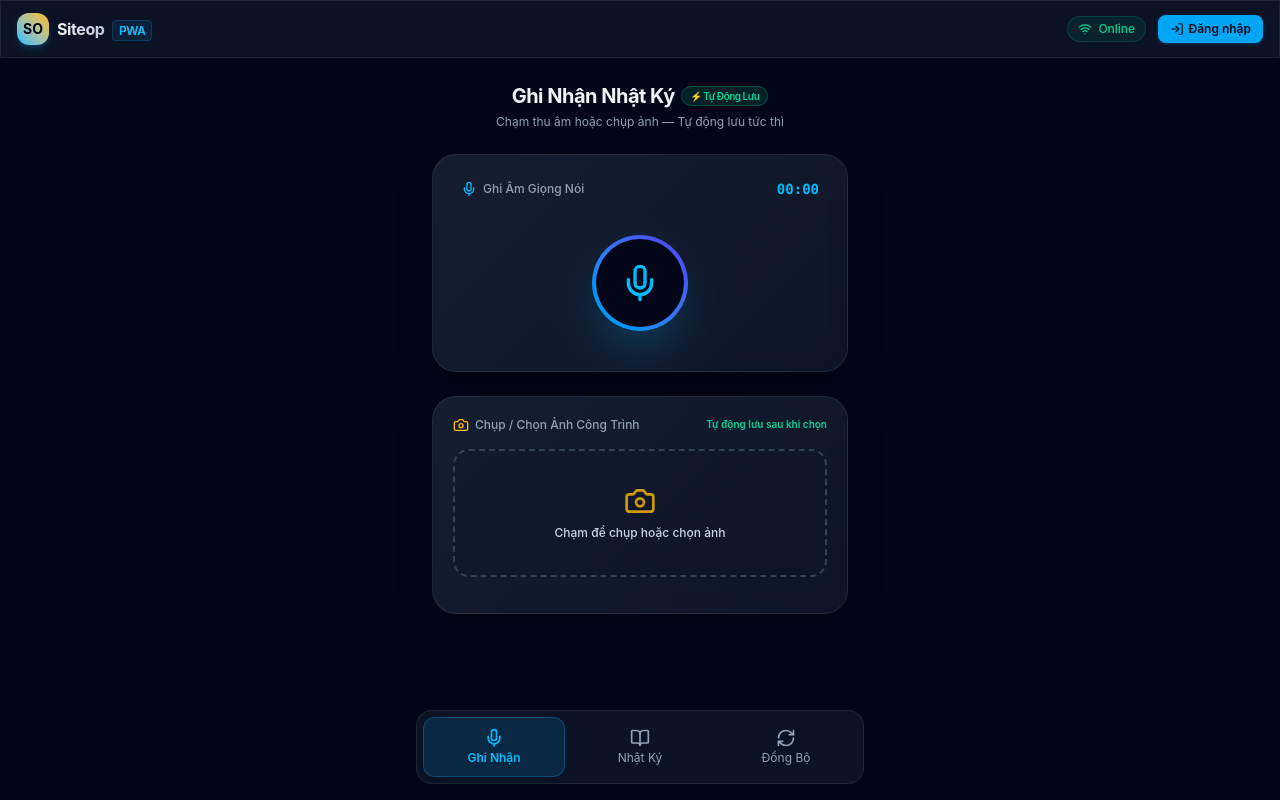
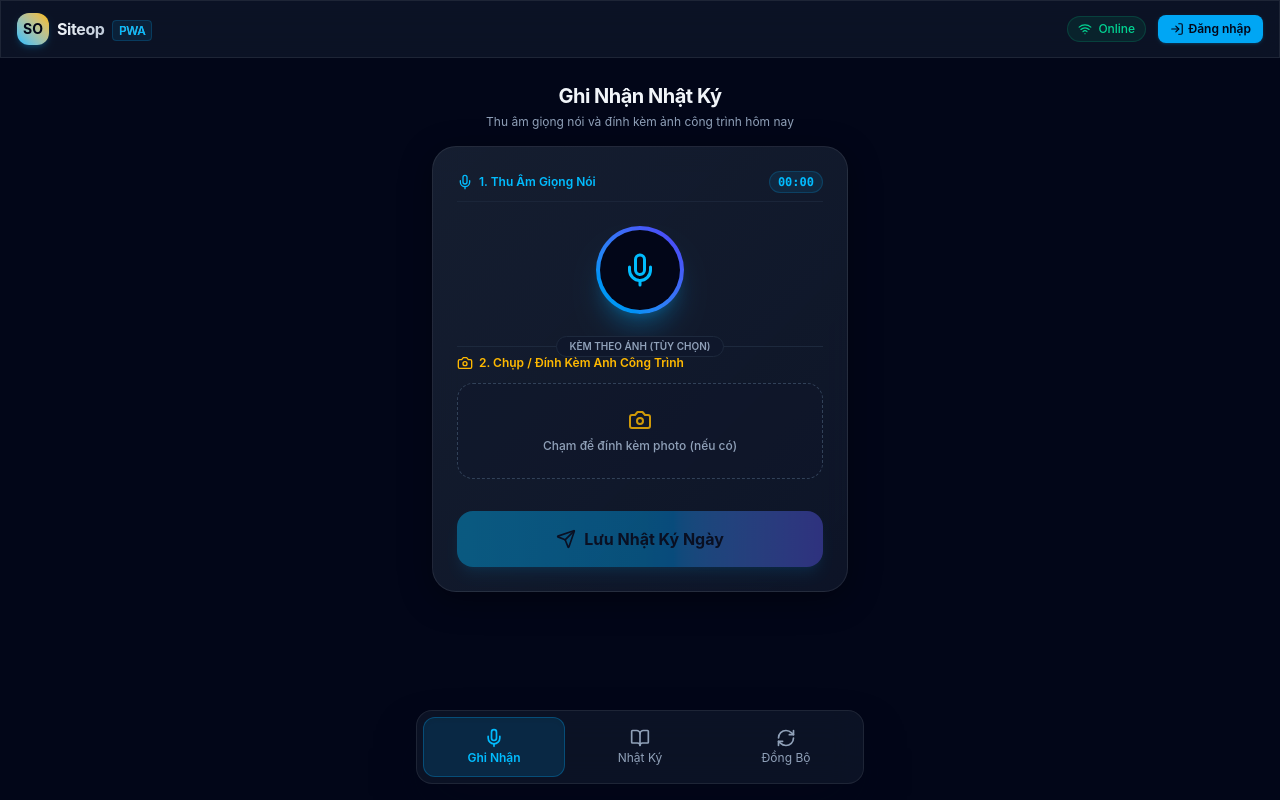
Before and after one commit to jennatalls/Siteop, a React (Vite) app: page / in a window 1280 px wide. Built offline with nearby package versions, Linux system fonts and the light colour scheme; no server answers; the database is empty.

Commit message:
style: unify voice, photo, and submit button into one single card

```diff
--- a/src/routes/CaptureRoute.tsx
+++ b/src/routes/CaptureRoute.tsx
@@ -1,5 +1,5 @@
-import React, { useState, useRef, useEffect } from 'react';
-import { Mic, Square, Play, Pause, Camera, Trash2, CheckCircle2, AlertCircle, RefreshCw, Sparkles } from 'lucide-react';
+import React, { useState, useRef } from 'react';
+import { Mic, Square, Play, Pause, Camera, Trash2, Send, RefreshCw, Plus, CheckCircle2 } from 'lucide-react';
 import { supabase } from '../lib/supabase';
 import { addToOfflineQueue, blobToBase64, uploadMediaToSupabase } from '../lib/offlineStore';
 import { processAudioWithGemini } from '../lib/geminiFallback';
@@ -43,98 +43,6 @@ export const CaptureRoute: React.FC<CaptureRouteProps> = ({ isOnline, onEntrySav
     return `${mins.toString().padStart(2, '0')}:${secs.toString().padStart(2, '0')}`;
   };
 
-  // Internal Auto-Save Core Engine
-  const saveEntryToSupabase = async (voiceBlobParam?: Blob | null, photoBlobParam?: Blob | null) => {
-    const targetAudio = voiceBlobParam !== undefined ? voiceBlobParam : audioBlob;
-    const targetPhoto = photoBlobParam !== undefined ? photoBlobParam : photoBlob;
-
-    if (!targetAudio && !targetPhoto) return;
-
-    setIsSubmitting(true);
-
-    try {
-      const voiceBase64 = targetAudio ? await blobToBase64(targetAudio) : undefined;
-      const photoBase64 = targetPhoto ? await blobToBase64(targetPhoto) : undefined;
-
-      if (!isOnline) {
-        addToOfflineQueue({
-          voiceBlobBase64: voiceBase64,
-          photoBlobBase64: photoBase64,
-          audioMimeType: targetAudio?.type,
-          photoMimeType: targetPhoto?.type
-        });
-
-        setToast({
-          message: '⚡ Tự động lưu offline vào thiết bị (sẽ đồng bộ khi có mạng)',
-          type: 'success',
-          open: true
-        });
-      } else {
-        let voiceUrl: string | null = null;
-        let photoUrl: string | null = null;
-
-        if (targetAudio) {
-          voiceUrl = await uploadMediaToSupabase(targetAudio, 'voice-memos', `voice_${Date.now()}.mp4`);
-        }
-
-        if (targetPhoto) {
-          photoUrl = await uploadMediaToSupabase(targetPhoto, 'photos', `photo_${Date.now()}.jpg`);
-        }
-
-        const { data: userData } = await supabase.auth.getUser();
-
-        const { data: newEntry, error } = await supabase
-          .from('diary_entries')
-          .insert({
-            created_by: userData?.user?.id || null,
-            voice_url: voiceUrl,
-            photo_url: photoUrl,
-            status: 'draft',
-            submitted_at: new Date().toISOString()
-          })
-          .select()
-          .single();
-
-        if (error) {
-          console.warn('Supabase insert error, using offline fallback:', error);
-          addToOfflineQueue({
-            voiceBlobBase64: voiceBase64,
-            photoBlobBase64: photoBase64,
-            audioMimeType: targetAudio?.type,
-            photoMimeType: targetPhoto?.type
-          });
-          setToast({
-            message: '⚡ Đã lưu offline thành công',
-            type: 'info',
-            open: true
-          });
-        } else {
-          setToast({
-            message: '⚡ Tự động lưu nhật ký thành công!',
-            type: 'success',
-            open: true
-          });
-
-          // Trigger background AI transcription & extraction (Vercel API + Local fallback)
-          if (newEntry && voiceBase64) {
-            processAudioWithGemini(newEntry.id, voiceBase64, targetAudio?.type);
-          }
-        }
-      }
-
-      onEntrySaved();
-    } catch (err: any) {
-      console.error('Auto save error:', err);
-      setToast({
-        message: 'Lỗi tự động lưu: ' + (err.message || 'Thử lại'),
-        type: 'error',
-        open: true
-      });
-    } finally {
-      setIsSubmitting(false);
-    }
-  };
-
   // Start Voice Recording
   const startRecording = async () => {
     try {
@@ -159,16 +67,13 @@ export const CaptureRoute: React.FC<CaptureRouteProps> = ({ isOnline, onEntrySav
         }
       };
 
-      mediaRecorder.onstop = async () => {
+      mediaRecorder.onstop = () => {
         const finalBlob = new Blob(audioChunksRef.current, { type: mimeType });
         setAudioBlob(finalBlob);
         const url = URL.createObjectURL(finalBlob);
         setAudioUrl(url);
 
         stream.getTracks().forEach((track) => track.stop());
-
-        // AUTO-SAVE IMMEDIATELY UPON RECORDING STOP!
-        await saveEntryToSupabase(finalBlob, photoBlob);
       };
 
       mediaRecorder.start(200);
@@ -188,7 +93,7 @@ export const CaptureRoute: React.FC<CaptureRouteProps> = ({ isOnline, onEntrySav
     }
   };
 
-  // Stop Recording & Trigger Auto-Save
+  // Stop Recording
   const stopRecording = () => {
     if (mediaRecorderRef.current && isRecording) {
       mediaRecorderRef.current.stop();
@@ -197,16 +102,13 @@ export const CaptureRoute: React.FC<CaptureRouteProps> = ({ isOnline, onEntrySav
     }
   };
 
-  // Photo Select & Auto-Save
-  const handlePhotoSelect = async (e: React.ChangeEvent<HTMLInputElement>) => {
+  // Handle Photo Select
+  const handlePhotoSelect = (e: React.ChangeEvent<HTMLInputElement>) => {
     const file = e.target.files?.[0];
     if (file) {
       setPhotoBlob(file);
       const url = URL.createObjectURL(file);
       setPhotoPreviewUrl(url);
-
-      // AUTO-SAVE IMMEDIATELY UPON PHOTO SELECTION!
-      await saveEntryToSupabase(audioBlob, file);
     }
   };
 
@@ -235,8 +137,107 @@ export const CaptureRoute: React.FC<CaptureRouteProps> = ({ isOnline, onEntrySav
     }
   };
 
+  // Save Entry (Submits voice + optional photo together in 1 action)
+  const handleSubmit = async () => {
+    if (!audioBlob && !photoBlob) {
+      setToast({
+        message: 'Vui lòng thu âm hoặc chọn 1 bức ảnh trước khi lưu!',
+        type: 'info',
+        open: true
+      });
+      return;
+    }
+
+    setIsSubmitting(true);
+
+    try {
+      const voiceBase64 = audioBlob ? await blobToBase64(audioBlob) : undefined;
+      const photoBase64 = photoBlob ? await blobToBase64(photoBlob) : undefined;
+
+      if (!isOnline) {
+        addToOfflineQueue({
+          voiceBlobBase64: voiceBase64,
+          photoBlobBase64: photoBase64,
+          audioMimeType: audioBlob?.type,
+          photoMimeType: photoBlob?.type
+        });
+
+        setToast({
+          message: 'Đã lưu offline vào thiết bị (sẽ đồng bộ khi có mạng)',
+          type: 'success',
+          open: true
+        });
+      } else {
+        let voiceUrl: string | null = null;
+        let photoUrl: string | null = null;
+
+        if (audioBlob) {
+          voiceUrl = await uploadMediaToSupabase(audioBlob, 'voice-memos', `voice_${Date.now()}.mp4`);
+        }
+
+        if (photoBlob) {
+          photoUrl = await uploadMediaToSupabase(photoBlob, 'photos', `photo_${Date.now()}.jpg`);
+        }
+
+        const { data: userData } = await supabase.auth.getUser();
+
+        const { data: newEntry, error } = await supabase
+          .from('diary_entries')
+          .insert({
+            created_by: userData?.user?.id || null,
+            voice_url: voiceUrl,
+            photo_url: photoUrl,
+            status: 'draft',
+            submitted_at: new Date().toISOString()
+          })
+          .select()
+          .single();
+
+        if (error) {
+          console.warn('Supabase insert warning, saving offline:', error);
+          addToOfflineQueue({
+            voiceBlobBase64: voiceBase64,
+            photoBlobBase64: photoBase64,
+            audioMimeType: audioBlob?.type,
+            photoMimeType: photoBlob?.type
+          });
+          setToast({
+            message: 'Đã lưu offline thành công',
+            type: 'info',
+            open: true
+          });
+        } else {
+          setToast({
+            message: 'Saved! Đã lưu nhật ký thành công.',
+            type: 'success',
+            open: true
+          });
+
+          // Trigger AI transcription & extraction
+          if (newEntry && voiceBase64) {
+            processAudioWithGemini(newEntry.id, voiceBase64, audioBlob?.type);
+          }
+        }
+      }
+
+      // Reset Form for next entry
+      clearAudio();
+      clearPhoto();
+      onEntrySaved();
+    } catch (err: any) {
+      console.error('Submit error:', err);
+      setToast({
+        message: 'Lỗi khi lưu: ' + (err.message || 'Thử lại'),
+        type: 'error',
+        open: true
+      });
+    } finally {
+      setIsSubmitting(false);
+    }
+  };
+
   return (
-    <div className="w-full max-w-md mx-auto px-4 py-4 pb-28 space-y-6">
+    <div className="w-full max-w-md mx-auto px-4 py-4 pb-28 space-y-4">
       <Toast
         message={toast.message}
         type={toast.type}
@@ -246,76 +247,67 @@ export const CaptureRoute: React.FC<CaptureRouteProps> = ({ isOnline, onEntrySav
 
       {/* Screen Title */}
       <div className="text-center space-y-1">
-        <h2 className="text-xl font-bold text-slate-100 tracking-tight flex items-center justify-center gap-1.5">
-          <span>Ghi Nhận Nhật Ký</span>
-          <span className="text-[10px] font-semibold px-2 py-0.5 rounded-full bg-emerald-500/15 text-emerald-400 border border-emerald-500/30">
-            ⚡ Tự Động Lưu
-          </span>
-        </h2>
-        <p className="text-xs text-slate-400">Chạm thu âm hoặc chụp ảnh — Tự động lưu tức thì</p>
+        <h2 className="text-xl font-bold text-slate-100 tracking-tight">Ghi Nhận Nhật Ký</h2>
+        <p className="text-xs text-slate-400">Thu âm giọng nói và đính kèm ảnh công trình hôm nay</p>
       </div>
 
-      {/* Voice Recorder Card */}
-      <div className="glass-card rounded-3xl p-6 text-center space-y-5 border border-slate-700/60 shadow-xl relative overflow-hidden">
-        <div className="flex items-center justify-between text-xs text-slate-400 font-medium px-1">
-          <span className="flex items-center gap-1.5">
-            <Mic className="w-4 h-4 text-sky-400" /> Ghi Âm Giọng Nói
+      {/* UNIFIED SINGLE CARD SECTION */}
+      <div className="glass-card rounded-3xl p-6 border border-slate-700/70 shadow-2xl space-y-6">
+
+        {/* 1. Voice Recorder Section */}
+        <div className="space-y-4">
+          <div className="flex items-center justify-between text-xs text-slate-300 font-semibold border-b border-slate-800/80 pb-2">
+            <span className="flex items-center gap-1.5 text-sky-400">
+              <Mic className="w-4 h-4" /> 1. Thu Âm Giọng Nói
             </span>
-          <span className="font-mono text-sky-400 font-bold text-sm">{formatTime(recordingTime)}</span>
+            <span className="font-mono text-sky-400 font-bold text-xs bg-sky-500/10 px-2 py-0.5 rounded-full border border-sky-500/20">
+              {formatTime(recordingTime)}
+            </span>
           </div>
 
-        {/* Big Record Button */}
-        <div className="flex items-center justify-center py-4">
+          <div className="flex flex-col items-center justify-center py-2">
             {!isRecording ? (
               <button
                 type="button"
                 onClick={startRecording}
                 disabled={isSubmitting}
-              className="group relative w-24 h-24 rounded-full bg-gradient-to-tr from-sky-500 to-indigo-600 p-1 flex items-center justify-center shadow-2xl shadow-sky-500/30 hover:scale-105 active:scale-95 transition-all disabled:opacity-50"
+                className="group relative w-22 h-22 rounded-full bg-gradient-to-tr from-sky-500 to-indigo-600 p-1 flex items-center justify-center shadow-xl shadow-sky-500/25 hover:scale-105 active:scale-95 transition-all disabled:opacity-50"
               >
                 <div className="w-full h-full rounded-full bg-slate-950 flex items-center justify-center group-hover:bg-slate-900 transition">
-                <Mic className="w-10 h-10 text-sky-400 group-hover:text-sky-300" />
+                  <Mic className="w-9 h-9 text-sky-400 group-hover:text-sky-300" />
                 </div>
               </button>
             ) : (
               <button
                 type="button"
                 onClick={stopRecording}
-              className="relative w-24 h-24 rounded-full bg-rose-500 p-1 flex items-center justify-center active-pulse active:scale-95 transition-all"
+                className="relative w-22 h-22 rounded-full bg-rose-500 p-1 flex items-center justify-center active-pulse active:scale-95 transition-all"
               >
                 <div className="w-full h-full rounded-full bg-slate-950 flex flex-col items-center justify-center gap-1">
-                <Square className="w-8 h-8 text-rose-500 fill-rose-500" />
-                <span className="text-[10px] font-bold text-rose-400 tracking-wider">DỪNG & LƯU</span>
+                  <Square className="w-7 h-7 text-rose-500 fill-rose-500" />
+                  <span className="text-[10px] font-bold text-rose-400 tracking-wider">DỪNG THU</span>
                 </div>
               </button>
             )}
           </div>
 
-        {/* Status Indicator */}
-        {isSubmitting && (
-          <div className="flex items-center justify-center gap-2 text-xs text-sky-400 font-semibold animate-pulse">
-            <RefreshCw className="w-4 h-4 animate-spin" />
-            <span>Đang tự động lưu nhật ký...</span>
-          </div>
-        )}
-
           {/* Audio Player Preview */}
           {audioUrl && !isRecording && (
-          <div className="p-3 rounded-2xl bg-slate-900/90 border border-slate-700 flex items-center justify-between gap-3">
+            <div className="p-3 rounded-2xl bg-slate-900/90 border border-slate-700/80 flex items-center justify-between gap-3">
               <button
                 onClick={togglePlayAudio}
-              className="w-10 h-10 rounded-xl bg-sky-500/20 text-sky-400 hover:bg-sky-500/30 flex items-center justify-center shrink-0"
+                className="w-9 h-9 rounded-xl bg-sky-500/20 text-sky-400 hover:bg-sky-500/30 flex items-center justify-center shrink-0"
               >
-              {isPlayingAudio ? <Pause className="w-5 h-5" /> : <Play className="w-5 h-5 ml-0.5" />}
+                {isPlayingAudio ? <Pause className="w-4 h-4" /> : <Play className="w-4 h-4 ml-0.5" />}
               </button>
               <div className="flex-1 text-left">
-              <p className="text-xs font-semibold text-slate-200">Ghi âm vừa tự động lưu</p>
+                <p className="text-xs font-semibold text-slate-200">Đã ghi âm giọng nói</p>
                 <p className="text-[10px] text-slate-400">Thời lượng: {formatTime(recordingTime)}</p>
               </div>
               <button
                 onClick={clearAudio}
-              className="p-2 text-slate-400 hover:text-rose-400 rounded-lg hover:bg-slate-800"
-              title="Xóa bản ghi"
+                className="p-1.5 text-slate-400 hover:text-rose-400 rounded-lg hover:bg-slate-800"
+                title="Xóa ghi âm"
               >
                 <Trash2 className="w-4 h-4" />
               </button>
@@ -329,21 +321,28 @@ export const CaptureRoute: React.FC<CaptureRouteProps> = ({ isOnline, onEntrySav
           )}
         </div>
 
-      {/* Photo Capture Card */}
-      <div className="glass-card rounded-3xl p-5 space-y-4 border border-slate-700/60 shadow-xl">
-        <div className="flex items-center justify-between text-xs text-slate-400 font-medium">
-          <span className="flex items-center gap-1.5">
-            <Camera className="w-4 h-4 text-amber-400" /> Chụp / Chọn Ảnh Công Trình
+        {/* Divider */}
+        <div className="relative flex items-center justify-center my-2">
+          <div className="w-full border-t border-slate-800"></div>
+          <span className="absolute px-3 py-0.5 bg-slate-900 text-[10px] font-semibold text-slate-400 rounded-full border border-slate-800">
+            KÈM THEO ÁNH (TÙY CHỌN)
           </span>
-          <span className="text-[10px] text-emerald-400 font-semibold">Tự động lưu sau khi chọn</span>
+        </div>
+
+        {/* 2. Photo Section */}
+        <div className="space-y-3">
+          <div className="flex items-center justify-between text-xs text-slate-300 font-semibold">
+            <span className="flex items-center gap-1.5 text-amber-400">
+              <Camera className="w-4 h-4" /> 2. Chụp / Đính Kèm Ảnh Công Trình
+            </span>
           </div>
 
           {photoPreviewUrl ? (
             <div className="relative rounded-2xl overflow-hidden border border-slate-700 group">
-            <img src={photoPreviewUrl} alt="Ghi nhận công trình" className="w-full h-48 object-cover" />
+              <img src={photoPreviewUrl} alt="Ảnh đính kèm" className="w-full h-40 object-cover" />
               <button
                 onClick={clearPhoto}
-              className="absolute top-3 right-3 p-2 rounded-xl bg-slate-950/80 text-rose-400 hover:bg-rose-500 hover:text-white transition backdrop-blur-md"
+                className="absolute top-2.5 right-2.5 p-1.5 rounded-xl bg-slate-950/80 text-rose-400 hover:bg-rose-500 hover:text-white transition backdrop-blur-md"
               >
                 <Trash2 className="w-4 h-4" />
               </button>
@@ -352,10 +351,10 @@ export const CaptureRoute: React.FC<CaptureRouteProps> = ({ isOnline, onEntrySav
             <button
               onClick={() => fileInputRef.current?.click()}
               disabled={isSubmitting}
-            className="w-full h-32 rounded-2xl border-2 border-dashed border-slate-700 hover:border-amber-400/50 bg-slate-900/40 hover:bg-slate-900/80 flex flex-col items-center justify-center gap-2 transition cursor-pointer disabled:opacity-50"
+              className="w-full h-24 rounded-2xl border border-dashed border-slate-700 hover:border-amber-400/50 bg-slate-900/40 hover:bg-slate-900/80 flex flex-col items-center justify-center gap-1.5 transition cursor-pointer disabled:opacity-50"
             >
-            <Camera className="w-8 h-8 text-amber-400/80" />
-            <span className="text-xs text-slate-300 font-medium">Chạm để chụp hoặc chọn ảnh</span>
+              <Camera className="w-6 h-6 text-amber-400/80" />
+              <span className="text-xs text-slate-400 font-medium">Chạm để đính kèm photo (nếu có)</span>
             </button>
           )}
 
@@ -368,6 +367,28 @@ export const CaptureRoute: React.FC<CaptureRouteProps> = ({ isOnline, onEntrySav
             className="hidden"
           />
         </div>
+
+        {/* 3. Submit Button Inside the Same Card */}
+        <div className="pt-2">
+          <button
+            onClick={handleSubmit}
+            disabled={isSubmitting || (!audioBlob && !photoBlob)}
+            className="w-full py-4 rounded-2xl bg-gradient-to-r from-sky-400 via-sky-500 to-indigo-500 hover:from-sky-300 hover:to-indigo-400 text-slate-950 font-bold text-base shadow-lg shadow-sky-500/25 active:scale-[0.98] transition-all disabled:opacity-40 disabled:cursor-not-allowed flex items-center justify-center gap-2"
+          >
+            {isSubmitting ? (
+              <>
+                <RefreshCw className="w-5 h-5 animate-spin" />
+                <span>Đang Lưu Nhật Ký...</span>
+              </>
+            ) : (
+              <>
+                <Send className="w-5 h-5" />
+                <span>Lưu Nhật Ký Ngày</span>
+              </>
+            )}
+          </button>
+        </div>
+      </div>
     </div>
   );
 };
```
Lines whose indentation alone changed are shown as unchanged.
